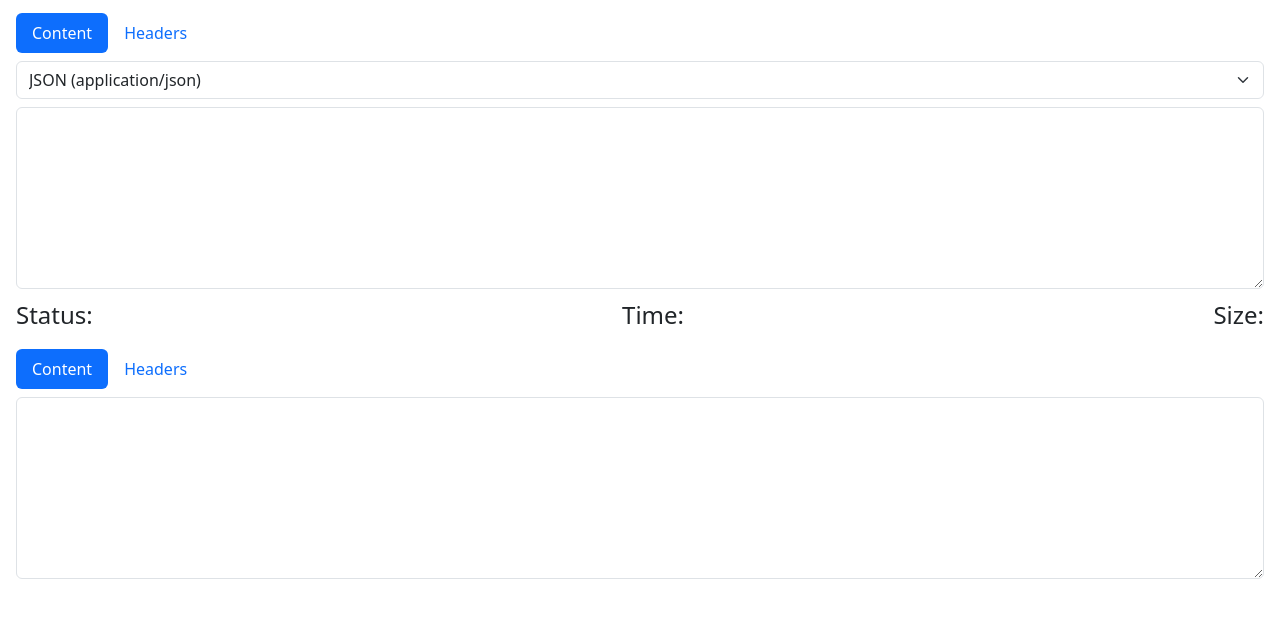
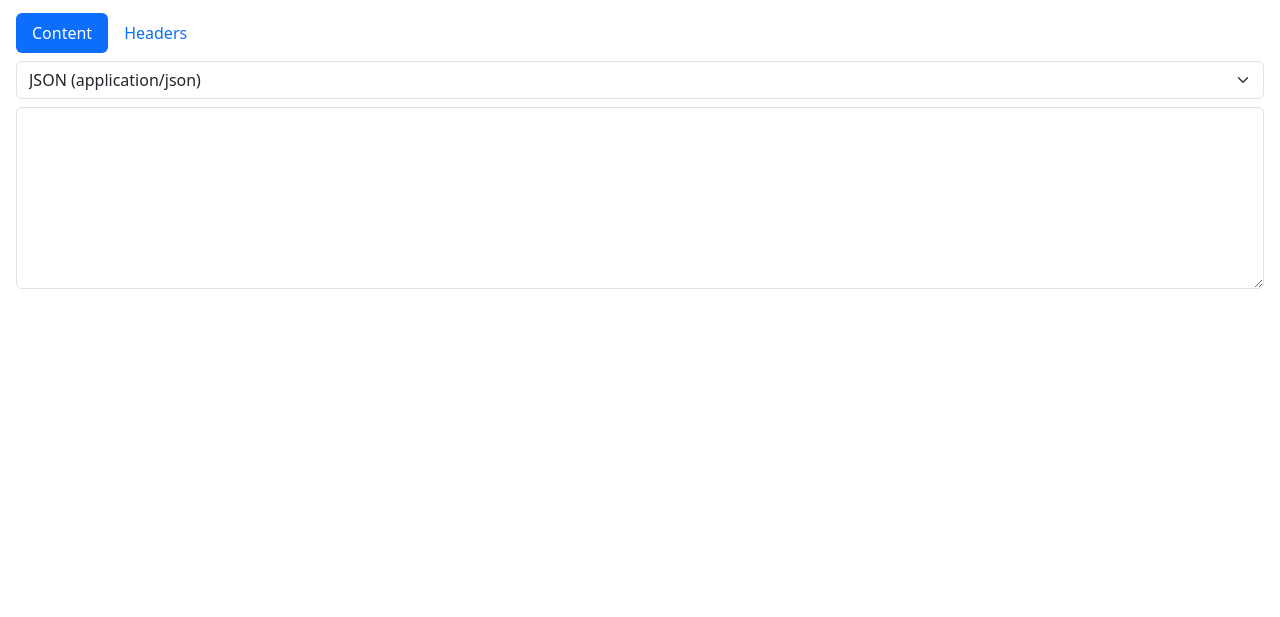
Before and after one commit to bartekl1/tools, a website: page http.html in a window 1280 px wide. Shown: the part 157-774 px from the top of the page. Drawn offline with Linux system fonts and the light colour scheme.

Commit message:
Completed form for REST client

```diff
--- a/http.html
+++ b/http.html
@@ -125,7 +125,7 @@
             </div>
         </div>
 
-        <div id="response" class="">
+        <div id="response" class="d-none">
             <div class="d-flex justify-content-between flex-column flex-sm-row flex-md-row flex-lg-row flex-xl-row flex-xxl-row fs-4 mt-2">
                 <div>
                     <span>Status:</span>
```
